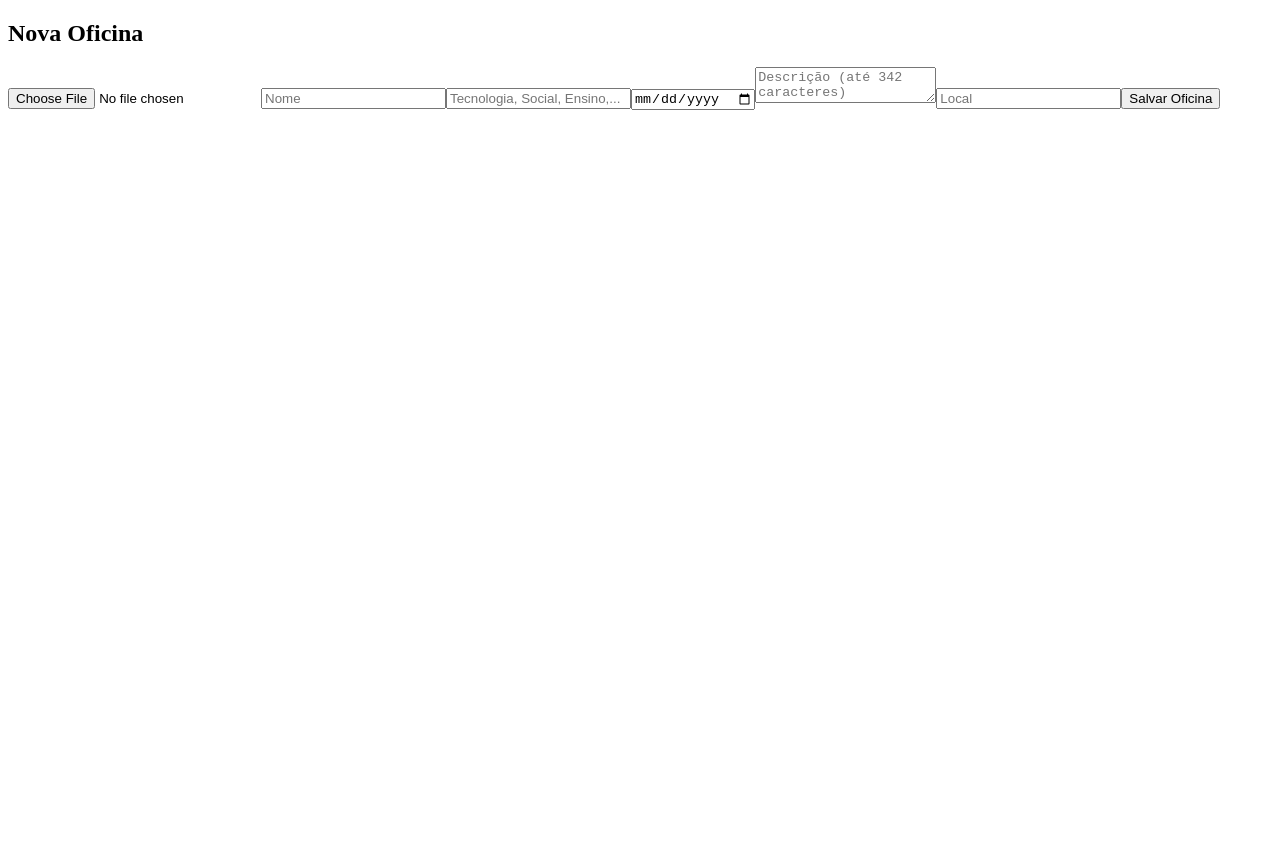
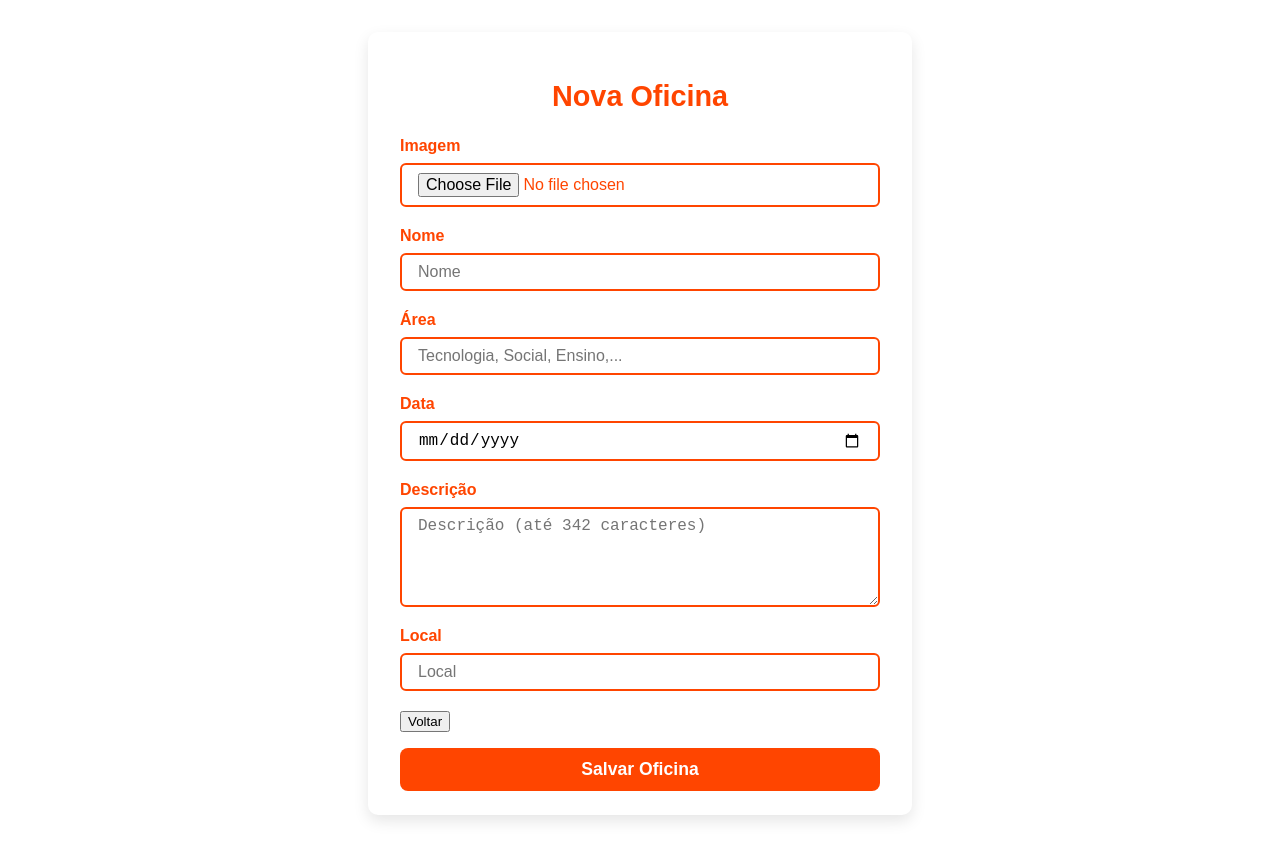
Before and after one commit to LuizaNakahira/CertificadoraIdentitaria, a React (Vite) app in the folder ellp-modifications/: page /oficinas/nova in a window 1280 px wide. Before the commit the page ends 800 px from the top, so only its background shows below. Built offline with nearby package versions, Linux system fonts and the light colour scheme.

Commit message:
improve pages and buttons styling

```diff
--- a/ellp-modifications/src/pages/CadastroOficina.jsx
+++ b/ellp-modifications/src/pages/CadastroOficina.jsx
@@ -1,5 +1,6 @@
 import { useState } from 'react';
 import { useNavigate } from 'react-router-dom';
+import styles from './CadastroOficina.module.css';
 
 export default function CadastroOficina() {
   const navigate = useNavigate();
@@ -41,9 +42,11 @@ function handleSubmit(e) {
 }
 
   return (
-    <form onSubmit={handleSubmit} className="p-4 space-y-4 max-w-md mx-auto">
-      <h2 className="text-xl font-bold">Nova Oficina</h2>
+    <form onSubmit={handleSubmit} className={styles.formContainer}>
+      <h2>Nova Oficina</h2>
 
+  <div className={styles.formGroup}>
+    <label>Imagem</label>
     <input
       type="file"
       name="imagem"
@@ -51,62 +54,78 @@ function handleSubmit(e) {
       onChange={handleChange}
       required
     />
+  </div>
 
+  <div className={styles.formGroup}>
+    <label>Nome</label>
     <input
       type="text"
       name="nome"
       placeholder="Nome"
       value={form.nome}
       onChange={handleChange}
-        className="border p-2 w-full"
       required
     />
+  </div>
 
+  <div className={styles.formGroup}>
+    <label>Área</label>
     <input
       type="text"
       name="area"
       placeholder="Tecnologia, Social, Ensino,..."
       value={form.area}
       onChange={handleChange}
-        className="border p-2 w-full"
       required
     />
+  </div>
 
+  <div className={styles.formGroup}>
+    <label>Data</label>
     <input
       type="date"
       name="data"
       value={form.data}
       onChange={handleChange}
-        className="border p-2 w-full"
       required
     />
+  </div>
 
+  <div className={styles.formGroup}>
+    <label>Descrição</label>
     <textarea
       name="descricao"
       maxLength={342}
       placeholder="Descrição (até 342 caracteres)"
       value={form.descricao}
       onChange={handleChange}
-        className="border p-2 w-full"
       required
     />
+  </div>
 
+  <div className={styles.formGroup}>
+    <label>Local</label>
     <input
       type="text"
       name="local"
       placeholder="Local"
       value={form.local}
       onChange={handleChange}
-        className="border p-2 w-full"
       required
     />
+  </div>
 
+  <div className="flex justify-end space-x-2">
   <button
-        type="submit"
-        className="bg-green-600 text-white px-4 py-2 rounded"
+    type="button"
+    onClick={() => navigate('/')}
+    className="bg-gray-400 text-white px-4 py-2 rounded"
   >
-        Salvar Oficina
+    Voltar
   </button>
+</div>
+
+  <button type="submit">Salvar Oficina</button>
     </form>
   );
 }
--- /dev/null
+++ b/ellp-modifications/src/pages/CadastroOficina.module.css
@@ -0,0 +1,79 @@
+/* CadastroOficina.module.css */
+
+.formContainer {
+  max-width: 480px;
+  margin: 2rem auto;
+  padding: 1.5rem 2rem;
+  background: #fff;
+  border-radius: 10px;
+  box-shadow: 0 6px 15px rgba(0,0,0,0.1);
+  font-family: Arial, sans-serif;
+  color: orangered;
+}
+
+.formContainer h2 {
+  font-size: 1.8rem;
+  font-weight: bold;
+  margin-bottom: 1.5rem;
+  text-align: center;
+}
+
+.formGroup {
+  margin-bottom: 1.25rem;
+  display: flex;
+  flex-direction: column;
+}
+
+.formGroup label {
+  font-weight: 600;
+  margin-bottom: 0.5rem;
+}
+
+.formGroup input[type="text"],
+.formGroup input[type="date"],
+.formGroup textarea,
+.formGroup input[type="file"] {
+  border: 2px solid orangered;
+  border-radius: 6px;
+  padding: 0.5rem 1rem;
+  font-size: 1rem;
+  outline: none;
+  transition: border-color 0.3s;
+}
+
+.formGroup input[type="text"]:focus,
+.formGroup input[type="date"]:focus,
+.formGroup textarea:focus {
+  border-color: #f7941d; /* laranja mais claro */
+}
+
+.formGroup textarea {
+  resize: vertical;
+  min-height: 80px;
+}
+
+button[type="submit"] {
+  background-color: orangered;
+  color: white;
+  padding: 0.7rem 1.5rem;
+  border: none;
+  border-radius: 8px;
+  font-weight: 700;
+  font-size: 1.1rem;
+  cursor: pointer;
+  transition: background-color 0.3s ease;
+  width: 100%;
+  margin-top: 1rem;
+}
+
+button[type="submit"]:hover {
+  background-color: #f7941d;
+}
+
+/* Responsividade simples */
+@media (max-width: 520px) {
+  .formContainer {
+    margin: 1rem;
+    padding: 1rem;
+  }
+}
--- a/ellp-modifications/src/pages/Eventos.jsx
+++ b/ellp-modifications/src/pages/Eventos.jsx
@@ -59,11 +59,11 @@ function Eventos() {
   <button
     onClick={() => navigate('/oficinas/nova')}
     className={styles.btn}
-          style={{ marginLeft: 'auto' }}
   >
     Cadastrar Oficina
   </button>
 </div>
+
 
       {eventoAtual && (
         <div className={styles.eventoContainer}>
--- a/ellp-modifications/src/pages/Eventos.module.css
+++ b/ellp-modifications/src/pages/Eventos.module.css
@@ -8,9 +8,12 @@
 }
 
 .header {
-  position: absolute;
-  top: 20px;
-  left: 20px;
+  display: flex;
+  justify-content: space-between;
+  align-items: center;
+  padding: 20px; /* adiciona espaçamento */
+  width: 100%;
+  box-sizing: border-box; /* importante para o padding não estourar a largura */
 }
 
 .homeLink {
```
Lines whose indentation alone changed are shown as unchanged.
